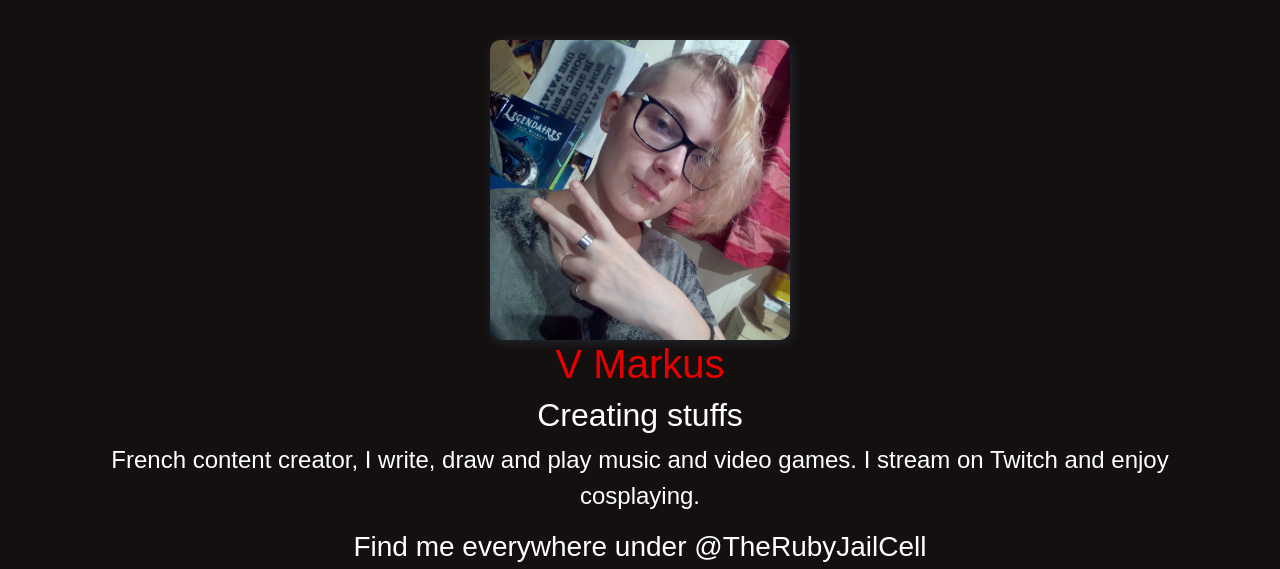
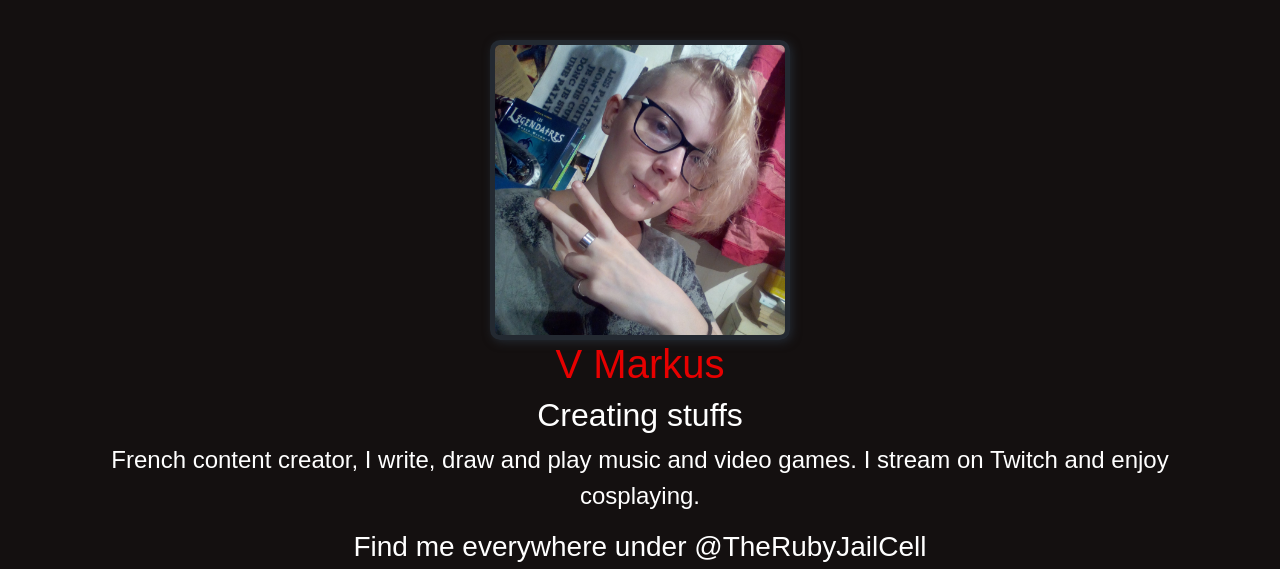
Before and after one commit to TheRubyJailCell/TheRubyJailCell.github.io, a plain HTML site: page index.html in a window 1280 px wide. Shown: the top 569 px of the page. Drawn offline with nearby package versions, Linux system fonts and the light colour scheme; a web font is replaced by a local one.

Commit message:
Update style.css

```diff
--- a/style.css
+++ b/style.css
@@ -18,7 +18,7 @@ body {
 
 .avatar {
 	width: 300px;
-	border: 5px solid: #232931;
+	border: 5px	solid #232931;
 	border-radius: 10px;
 	box-shadow: 2px 2px 10px #232931;
 }
```
